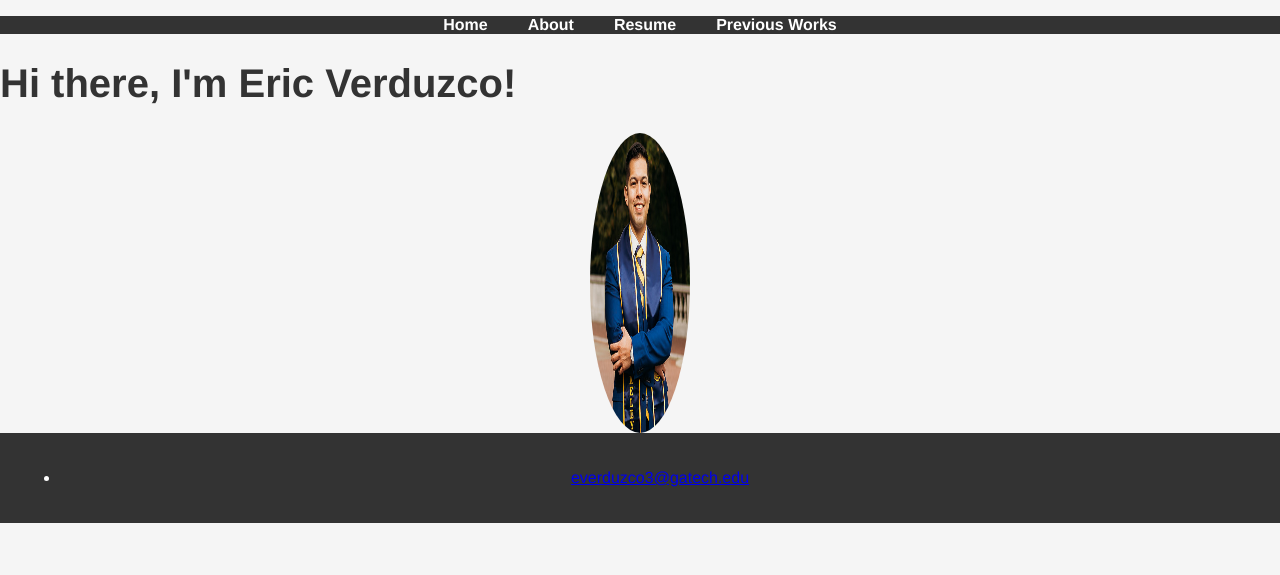
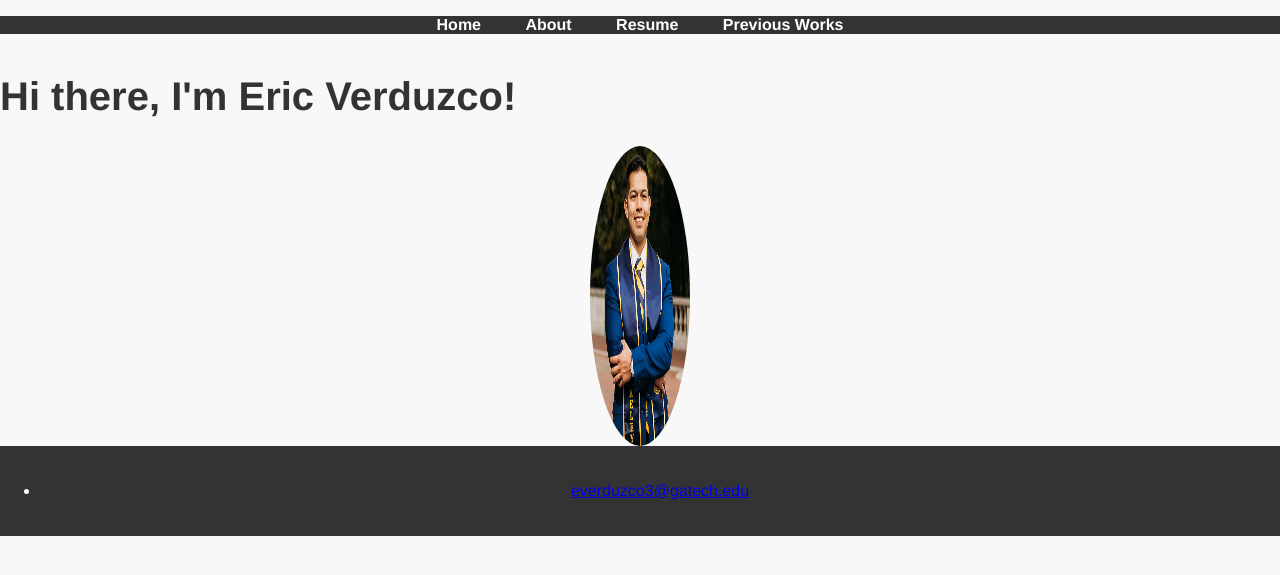
Before and after one commit to everduzc/everduzc.github.io, a Jekyll site: the page index.html, which Jekyll copies as it is, in a window 1280 px wide. Shown: the top 575 px of the page. Built offline with Jekyll 4.4.1, drawn with Linux system fonts in a browser that asks for light colours.

Commit message:
Update main.css

```diff
--- a/css/main.css
+++ b/css/main.css
@@ -2,32 +2,33 @@
 body {
     margin: 0;
     padding: 0;
-    font-family: 'Helvetica', 'Arial', sans-serif;
-    background-color: #f5f5f5; /* Add a light background color */
+    font-family: 'Helvetica Neue', sans-serif;
+    background-color: #f8f8f8; /* Light gray background */
 }
 
-/* Create a header with a background color and improved typography */
+/* Header styling */
 header {
-    background-color: #0077b6; /* Choose a suitable header color */
-    color: #ffffff; /* Text color for the header */
-    padding: 20px;
+    background-color: #0077b6; /* Deep blue header */
+    color: #ffffff; /* White text color */
+    padding: 20px 0;
     text-align: center;
+    box-shadow: 0px 2px 4px rgba(0, 0, 0, 0.1); /* Subtle shadow */
 }
 
-/* Style the navigation menu */
+/* Navigation menu styling */
 nav {
-    background-color: #333; /* Choose a suitable menu background color */
-    color: #ffffff; /* Text color for the menu */
+    background-color: #333; /* Dark gray menu background */
+    color: #ffffff; /* White text color */
+    text-align: center;
 }
 
 nav ul {
     list-style: none;
     padding: 0;
-    display: flex; /* Use flexbox for better layout */
-    justify-content: center; /* Center the menu items horizontally */
 }
 
 nav li {
+    display: inline;
     margin: 0 20px;
 }
 
@@ -35,52 +36,53 @@
     text-decoration: none;
     color: #ffffff;
     font-weight: bold;
+    transition: color 0.3s ease; /* Smooth color transition on hover */
 }
 
-/* Style links */
-a:hover {
-    text-decoration: underline;
+nav a:hover {
+    color: #0077b6; /* Blue color on hover */
 }
 
-/* Style headings */
+/* Heading styling */
 h1 {
-    font-size: 2.5em; /* Slightly reduce the font size for a cleaner look */
-    font-family: 'Helvetica', 'Verdana', 'Optima', sans-serif;
+    font-size: 2.5em;
+    font-family: 'Helvetica Neue', sans-serif;
     color: #333;
+    margin-top: 40px;
 }
 
-/* Style paragraphs */
+/* Paragraph styling */
 p {
-    font-size: 1.2em; /* Adjust the font size for readability */
+    font-size: 1.2em;
     line-height: 1.6;
-    color: #666; /* A slightly lighter text color for readability */
+    color: #555; /* Slightly darker text color for readability */
 }
 
-/* Style the footer */
+/* Footer styling */
 footer {
     background-color: #333;
     color: #ffffff;
-    padding: 20px;
+    padding: 20px 0;
     text-align: center;
 }
 
-/* Style the post list */
+/* Post list styling */
 ul.posts {
     list-style: none;
     padding: 20px;
-    background-color: #ffffff; /* Add a white background to the post list */
-    border-radius: 10px; /* Round the corners for a modern look */
-    box-shadow: 0 2px 4px rgba(0, 0, 0, 0.1); /* Add a subtle shadow */
+    background-color: #ffffff;
+    border-radius: 10px;
+    box-shadow: 0 2px 4px rgba(0, 0, 0, 0.1);
 }
 
 ul.posts li {
-    margin-bottom: 20px; /* Add spacing between posts */
+    margin-bottom: 20px;
 }
 
-/* Style your profile image */
+/* Profile image styling */
 .myimg {
     border-radius: 50%;
-    max-width: 100px; /* Limit the image size for consistency */
-    display: block; /* Center the image horizontally */
-    margin: 0 auto; /* Center the image horizontally */
+    max-width: 100px;
+    display: block;
+    margin: 0 auto;
 }
```
